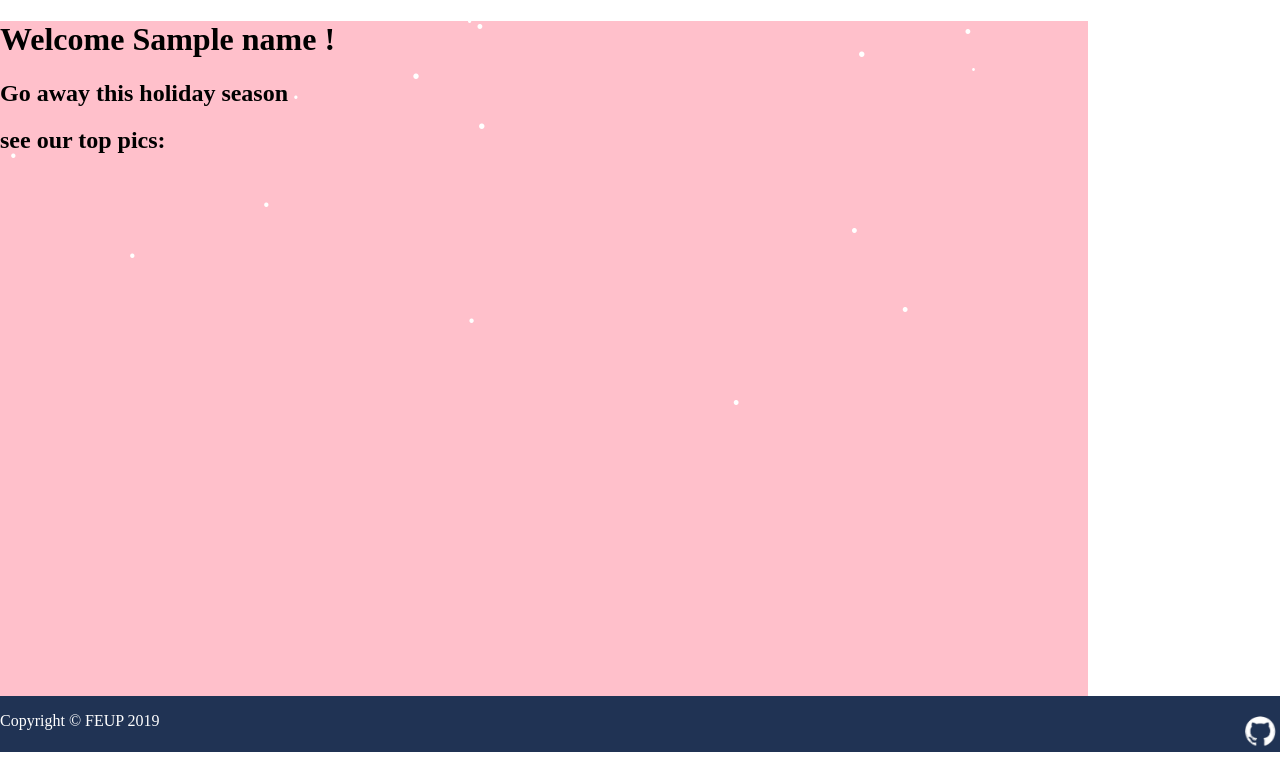
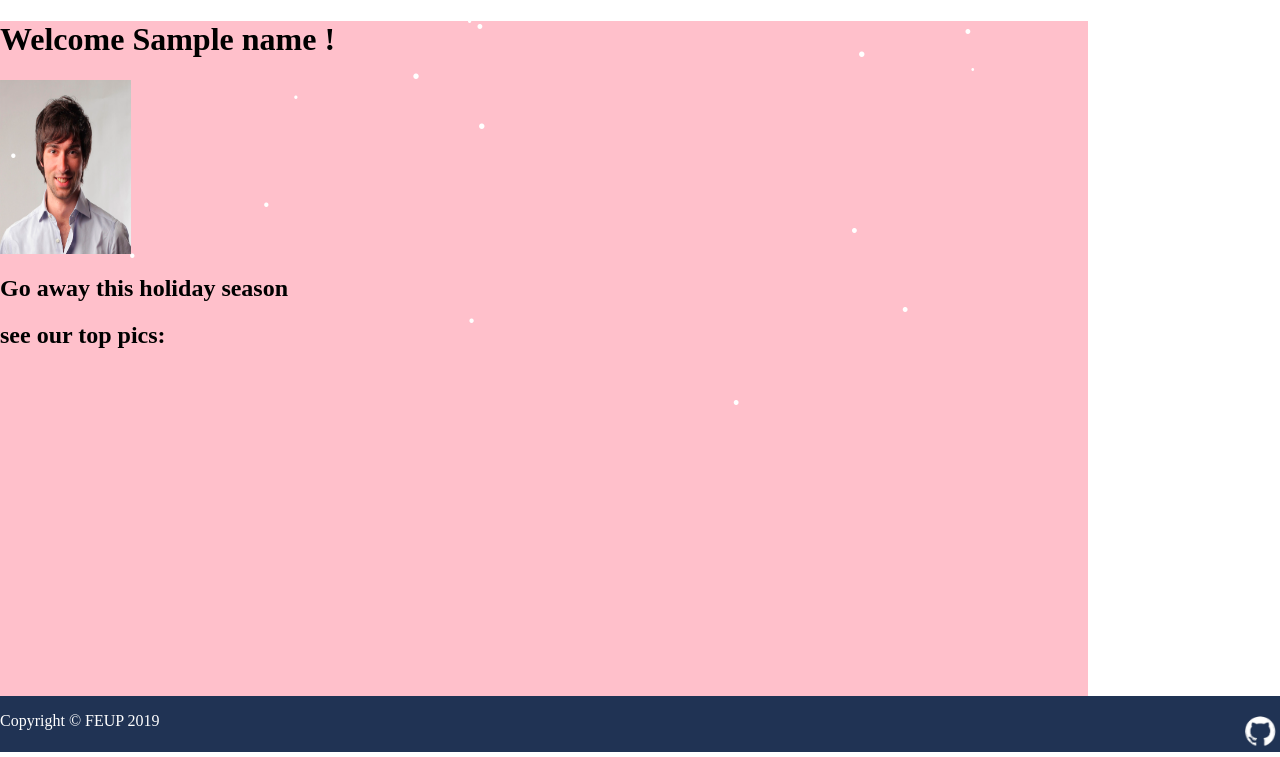
Before and after one commit to bgarrido7/feup-ltw, a PHP site: template Final Project/code/template/common/homepage.php in a window 1280 px wide. Shown: the part 48-805 px from the top of the page. Run offline with PHP 8.4, Linux system fonts and the light colour scheme; the template is opened without the code that fills it: most values are stand-ins (such as "Sample title", 1, 10 or a date in 2020); some web fonts are replaced.

Commit message:
upload pic done :blush:

```diff
--- a/Final Project/code/pages/homepage.php
+++ b/Final Project/code/pages/homepage.php
@@ -4,6 +4,7 @@ include_once('../template/common/header.php');
 include_once('../database/user.php');
 
 $name=getName(getID($_SESSION['email'])['userID']);
+$userID= getID($_SESSION['email'])['userID'];
 
 include_once("../template/common/aside.php");
 include_once('../template/common/homepage.php');
--- a/Final Project/code/template/common/homepage.php
+++ b/Final Project/code/template/common/homepage.php
@@ -5,6 +5,7 @@
 
 <h1> Welcome <?php echo htmlentities($name); ?> !<h1>
 
+<img src="../images/users/<?php echo htmlentities($userID);  ?>.jpg" alt="userPic" width="12%" height="25%">
 
 <h2> Go away this holiday season </h2>
 <h2> see our top pics: </h2>
```
